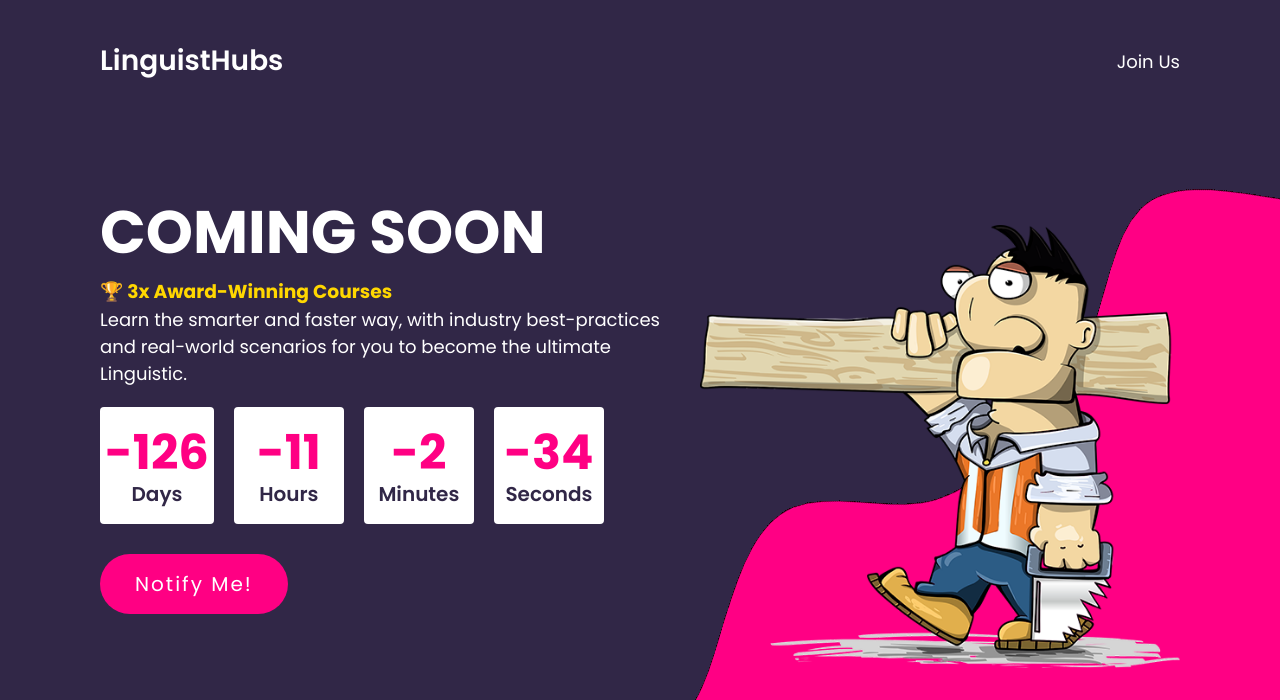
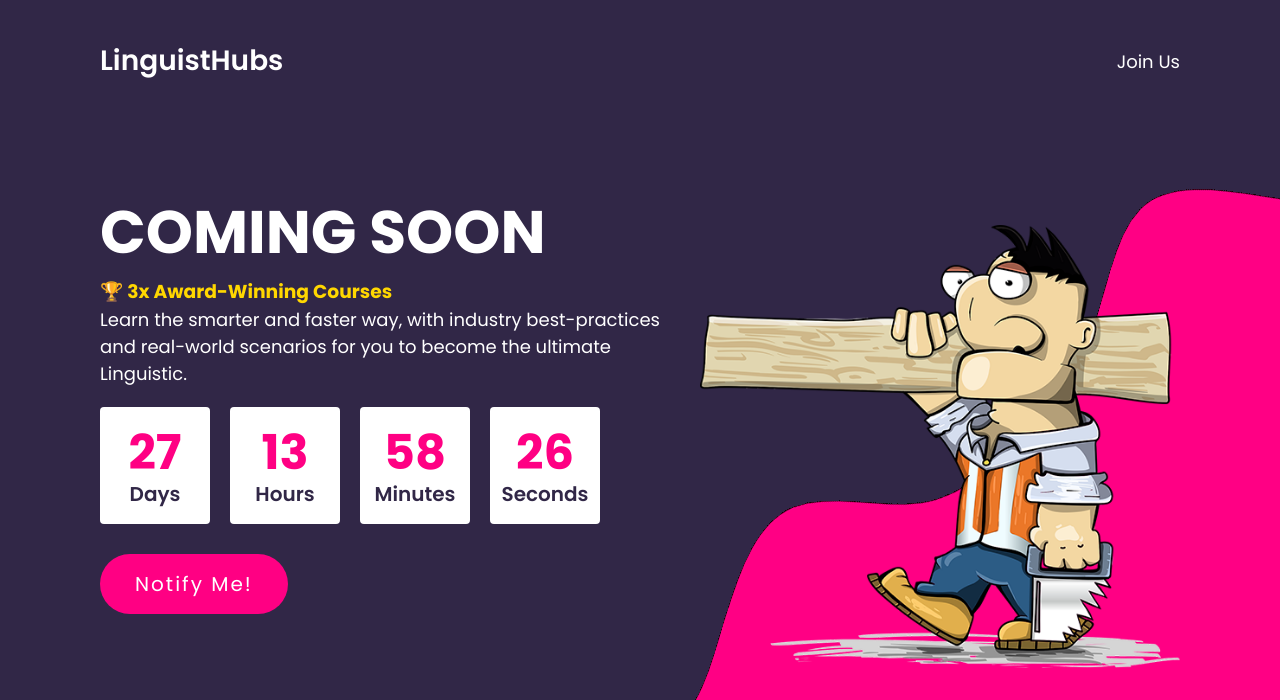
Before and after one commit to khade36/Clone_LHC, a website: page home/index.html in a window 1280 px wide. Shown: the top 700 px of the page. Drawn offline with Linux system fonts and the light colour scheme.

Commit message:
Update index.html

```diff
--- a/home/index.html
+++ b/home/index.html
@@ -62,7 +62,7 @@
         }
 
 
-        var countDate= new Date(2023, 8, 1).getTime();
+        var countDate= new Date(2024,1, 1).getTime();
         function cd(){
             var now=new Date().getTime();
             gap=countDate-now;
```
